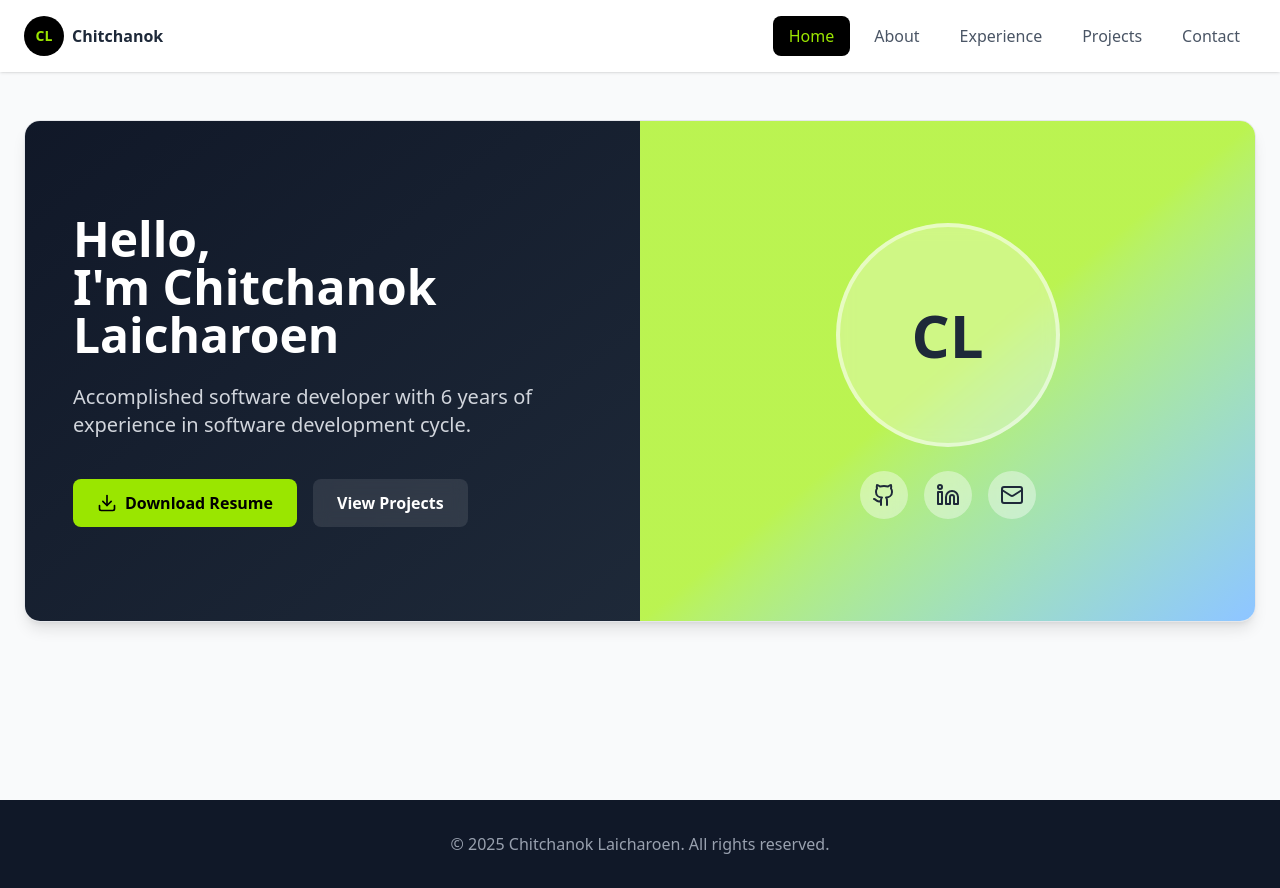
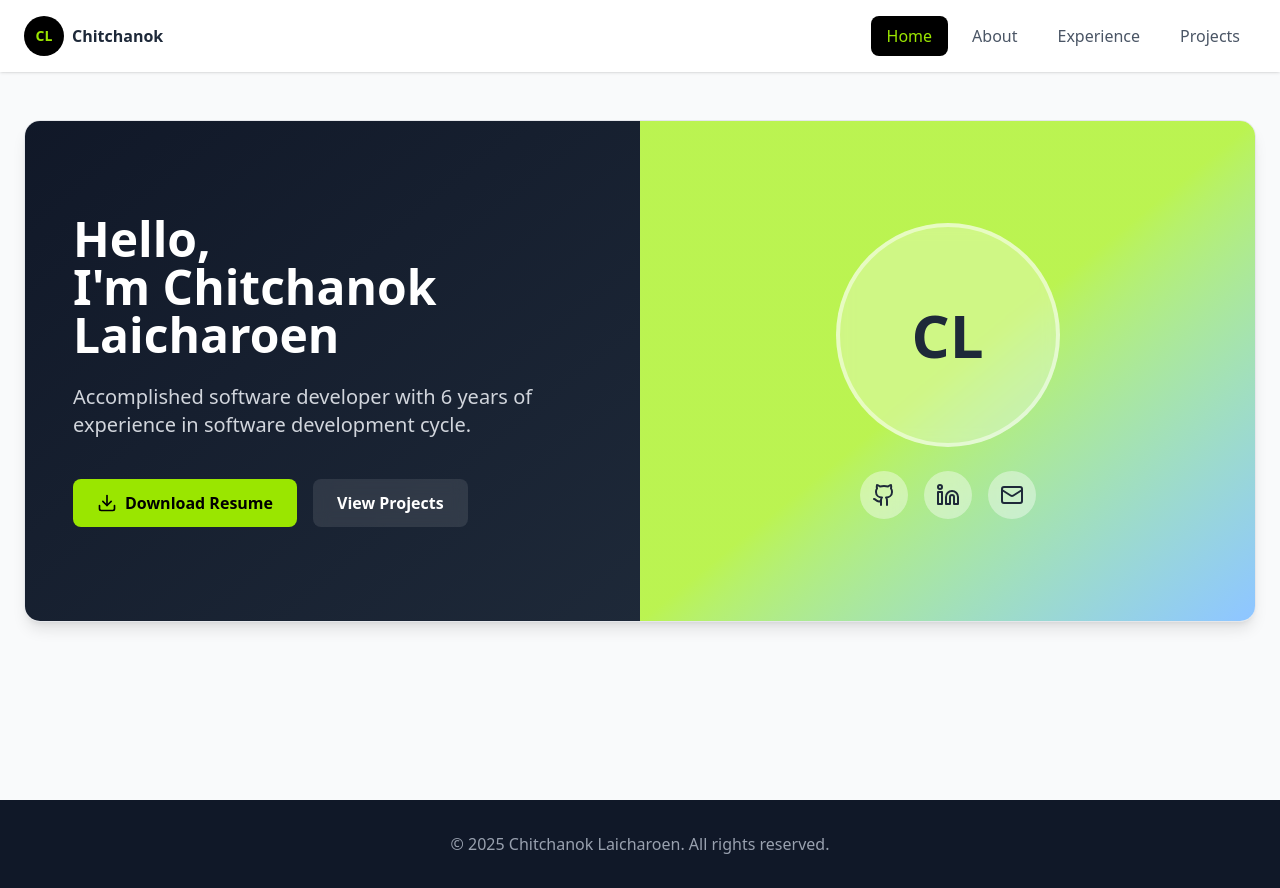
Before and after one commit to iproudch/me, a React (Vite) app: page /#/ in a window 1280 px wide. Built offline with nearby package versions, Linux system fonts and the light colour scheme.

Commit message:
hide Contract section

```diff
--- a/src/constants/info.ts
+++ b/src/constants/info.ts
@@ -3,10 +3,10 @@ export const sections = [
   { id: "about", name: "About" },
   { id: "experience", name: "Experience" },
   { id: "projects", name: "Projects" },
-    { id: "contact", name: "Contact" },
+  // { id: "contact", name: "Contact" },
 ];
 
-export  const experiences = [
+export const experiences = [
   {
     title: "Frontend Developer",
     company: "Make Digital",
@@ -41,14 +41,14 @@ export  const experiences = [
   },
 ];
 
- export  const projects = [
+export const projects = [
   {
     title: "Customer Credit",
     description:
       "Internal web application for my family business to checking customer credit",
     tags: ["React", "Firebase", "Tailwind CSS"],
     gradient: "from-blue-500 to-cyan-500",
-        link: "https://iproudch.github.io/chairak-blacklist/"
+    link: "https://iproudch.github.io/chairak-blacklist/",
   },
   {
     title: "Expense Tracking",
@@ -56,7 +56,7 @@ export  const experiences = [
       "Expense tracking application that can track expenses and calculate expense per month",
     tags: ["React", "Firebase", "Daisy UI"],
     gradient: "from-purple-500 to-pink-500",
-      link: "https://iproudch.github.io/my-expense/"
+    link: "https://iproudch.github.io/my-expense/",
   },
 ];
 
```
Lines whose indentation alone changed are shown as unchanged.
